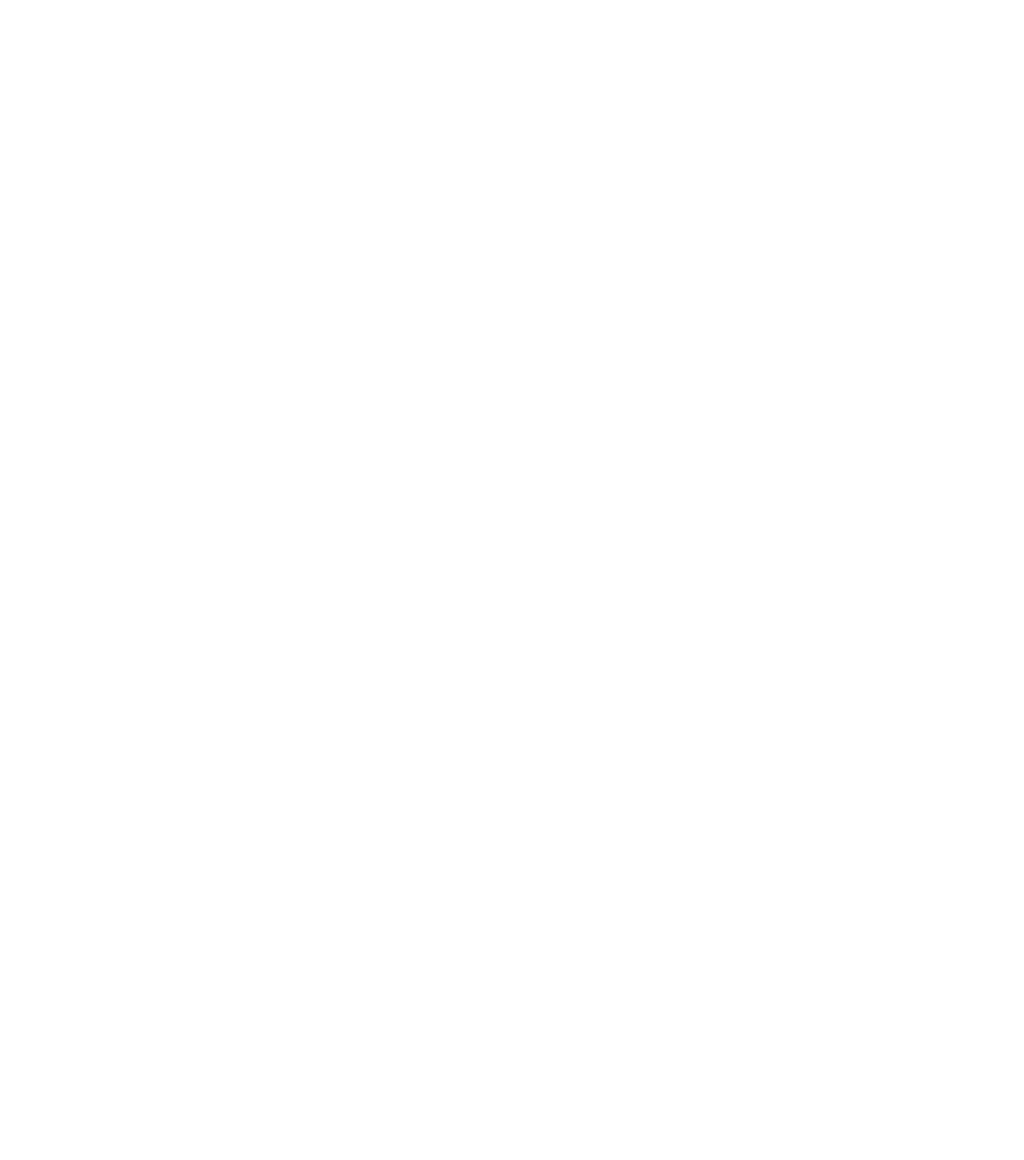
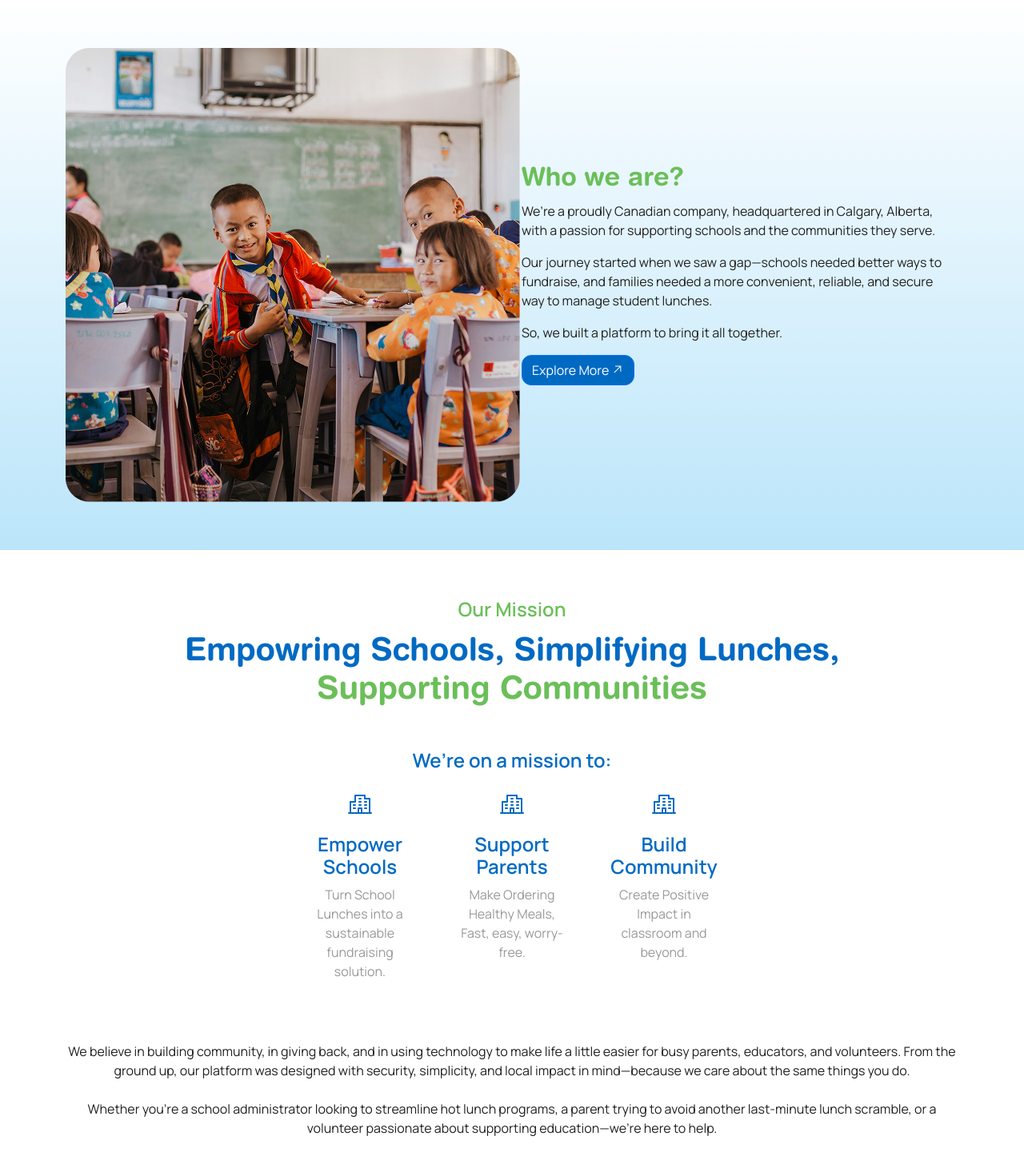
Before and after one commit to prasadlakhara/FeedSchoolReact, a React (Vite) app: page /aboutus in a window 1280 px wide. Before the commit this address had no page. Shown: the top 1451 px of the page at 80% size. Before the commit the page ends 800 px from the top, so only its background shows below. Built offline with nearby package versions, Linux system fonts and the light colour scheme.

Commit message:
Aboutus & PrivacyPolicy Setup

```diff
--- /dev/null
+++ b/src/component/Aboutus.jsx
@@ -0,0 +1,99 @@
+import AboutusHero from "../assets/img/about-us-img-hero.png";
+
+function Aboutus() {
+    return (
+        <>
+            <section id="aboutus-hero-section">
+                <div className="container">
+                    <div className="row">
+                        <div className="col-lg-6 col-md-6 col-sm-12">
+                            <div className="aboutus-hero-img">
+                                <img src={AboutusHero} alt="About Us" />
+                            </div>
+                        </div>
+                        <div className="col-lg-6 col-md-6 col-sm-12 d-flex align-items-center">
+                            <div className="aboutus-hero-text">
+                                <h2 className="text-secondary">Who we are?</h2>
+                                <div className="aboutus-description-wrapper">
+                                    <p>We’re a proudly Canadian company, headquartered in Calgary, Alberta, with a passion for supporting schools and the communities they serve. </p>
+                                    <p>Our journey started when we saw a gap—schools needed better ways to fundraise, and families needed a more convenient, reliable, and secure way to manage student lunches. </p>
+                                    <p>So, we built a platform to bring it all together.</p>
+                                </div>
+                                <div className="aboutus-bottom-content">
+                                    <button className="btn btn-primary">
+                                        Explore More <i className="ph ph-arrow-right"></i>
+                                    </button>
+                                </div>
+                            </div>
+                        </div>
+                    </div>
+                </div>
+            </section>
+            <section id="aboutus-mission-vision">
+                <div className="container">
+                <div className="section-title">
+            <h4 className="mb-3">Our Mission</h4>
+            <h1 className="text-primary">Empowring Schools, Simplifying Lunches,<br /><span className="text-secondary"> Supporting Communities</span> </h1>
+          </div>
+
+          <div className="mission-section">
+            <div className="mission-subtitle text-center">
+                <h4 className="text-primary text-center">We’re on a mission to:</h4>
+            </div>
+          </div>
+
+          <div className="mission-card-wrapper row justify-content-center">
+            <div className="col-2">
+                <div className="card border-0 text-center">
+                    <div className="card-body">
+                        <div className="mission-card-content">
+                            <div className="mission-card-icon mb-3">
+                            <i class="ph ph-building-apartment ph-lg text-primary"></i>
+                            </div>
+                            <h4 className="card-title text-primary">Empower Schools</h4>
+                            <p className="card-text text-dark-200">Turn School Lunches into a sustainable fundraising solution.</p>
+                        </div>
+                    </div>
+                </div>
+            </div>
+            <div className="col-2">
+                <div className="card border-0 text-center">
+                    <div className="card-body">
+                        <div className="mission-card-content">
+                            <div className="mission-card-icon mb-3">
+                            <i class="ph ph-building-apartment ph-lg text-primary"></i>
+                            </div>
+                            <h4 className="card-title text-primary">Support Parents</h4>
+                            <p className="card-text text-dark-200">Make Ordering Healthy Meals, Fast, easy, worry-free.</p>
+                        </div>
+                    </div>
+                </div>
+            </div>
+            <div className="col-2">
+                <div className="card border-0 text-center">
+                    <div className="card-body">
+                        <div className="mission-card-content">
+                            <div className="mission-card-icon mb-3">
+                            <i class="ph ph-building-apartment ph-lg text-primary"></i>
+                            </div>
+                            <h4 className="card-title text-primary">Build Community</h4>
+                            <p className="card-text text-dark-200">Create Positive Impact in classroom and beyond.</p>
+                        </div>
+                    </div>
+                </div>
+            </div>
+          </div>
+                </div>
+            </section>
+            <section id="aboutus-bottom-descriotion">
+                <div className="container-sm text-center">
+                    <p className="mb-4">We believe in building community, in giving back, and in using technology to make life a little easier for busy parents, educators, and volunteers. From the ground up, our platform was designed with security, simplicity, and local impact in mind—because we care about the same things you do.</p>
+                    <p className="mb-4">Whether you’re a school administrator looking to streamline hot lunch programs, a parent trying to avoid another last-minute lunch scramble, or a volunteer passionate about supporting education—we’re here to help.</p>
+                    <p className="mb-4">Thank you for being part of this journey. Together, we’re making a difference, one lunch at a time.</p>
+                </div>
+            </section>
+        </>
+    );
+}
+
+export default Aboutus;
--- /dev/null
+++ b/src/component/PrivacyPolicy.jsx
@@ -0,0 +1,55 @@
+import privacypolicyheroimg from '../assets/img/Privacy-Policy-Hero.svg';
+
+function PrivacyPolicy() {
+    return (
+        <>
+            <section id="privacy-policy-hero-wrapper">
+                <div className="container my-auto">
+                    <div className="row">
+                        <div className="col-xl-6">
+                            <div className="privacy-policy-hero-content">
+                                <h2 className="text-primary">
+                                    Privacy Policies Aren’t Just Formalities <br />
+                                    <span className="text-secondary">They’re Our Promise.</span>
+                                </h2>
+                                <p className="text-dark-200">
+                                    Your privacy matters to us. Our policy is designed to protect your personal data and give you peace of mind
+                                    while using our platform to manage lunch orders and school fundraising.
+                                    <br /><br />
+                                    We explain exactly what data we collect, how we use it, and how we keep it safe — with no complicated jargon.
+                                </p>
+                            </div>
+                            <div className="privacy-policy-btn-section mt-4">
+                                <button className="btn btn-primary">Contact us</button>
+                            </div>
+                        </div>
+                        <div className="col-xl-6 text-end">
+                            <div className="privacy-policy-hero-img">
+                                <img src={privacypolicyheroimg} alt="Privacy Policy Illustration" />
+                            </div>
+                        </div>
+                    </div>
+                </div>
+            </section>
+            <section id="privacy-policy-content-wrapper">
+                <div className="row">
+                    <div className="col-xl-12">
+                        <div className="privacy-policy-content-heading">
+                            <p className='text-primary'>Effective Date: 1 January 2025</p>
+                        </div>
+                    </div>
+                    <div className="col-xl-6">
+                        <p>Feed My School ("we," "our," or "us") is committed to protecting your privacy. This Privacy and Data Protection Policy outlines how we collect, use, disclose, and protect your personal information when you visit our website or use our platform to place lunch orders and participate in fundraising initiatives.
+                            <br /><br />
+                            By using our platform, you agree to the collection and use of information in accordance with this policy. If you do not agree with the terms of this policy, please do not use our services.
+                        </p>
+                    </div>
+                    <div className="col-xl-6"></div>
+                </div>
+            </section>
+
+        </>
+    );
+}
+
+export default PrivacyPolicy;
--- a/src/component/landingPageComponent/LandingPage.jsx
+++ b/src/component/landingPageComponent/LandingPage.jsx
@@ -7,7 +7,7 @@ import aboutusimg from '../../assets/img/about-us-img.png'
 import featureData from '@/constant/feartureCardsData.js'
 function LandingPage() {
   // State to manage the hero image
-  const [cards, setCards] = useState(featureData);
+  const [cards] = useState(featureData);
 
   useEffect(() => {
     initHeroAnimation('.hero-background-elements', '#feedschool-hero');
@@ -258,7 +258,7 @@ function LandingPage() {
                   <div className="feature-card-body card-body d-flex flex-column justify-content-between">
                     <div className="card-top-content">
                       <div className="card-icon">
-                        <i class={card.icon}></i>
+                        <i className={card.icon}></i>
                       </div>
                       <div className="card-title feature-card-title">
                         {card.title}
--- a/src/router/SiteRouter.jsx
+++ b/src/router/SiteRouter.jsx
@@ -4,8 +4,10 @@ import User from "@/component/landingPageComponent/User.jsx";
 import LandingPageLayout from "@/layout/LandingPageLayout.jsx";
 import ManagementSchoolLayout from "@/layout/ManagementSchoolLayout.jsx";
 import ParentLayout from "@/layout/ParentLayout.jsx";
+import Aboutus from "@/component/Aboutus";
 import RestaurantLayout from "@/layout/RestaurantLayout.jsx";
 import LandingPage from "../component/landingPageComponent/LandingPage";
+import PrivacyPolicy from "../component/PrivacyPolicy";
 function SiteRouter (){
     return(
 
@@ -15,6 +17,8 @@ function SiteRouter (){
                     <Route index element={<LandingPage />} />
 
                 </Route>
+                <Route path="aboutus"  element={<Aboutus />} />
+                <Route path="PrivacyPolicy"  element={<PrivacyPolicy />} />
                 <Route path="school"  element={<ManagementSchoolLayout />} />
                 <Route path="parent"  element={<ParentLayout />} />
                 <Route path="restaurant"  element={<RestaurantLayout />} />
--- a/src/scss/CommonStyle.scss
+++ b/src/scss/CommonStyle.scss
@@ -170,8 +170,24 @@
   }
 
 /* About Us Section */
-#about-us, #role-cards-wrapper, #feature-card-wrapper {
+#about-us, #role-cards-wrapper, #feature-card-wrapper, #aboutus-mission-vision, #aboutus-bottom-descriotion {
   margin: 3.75rem 0;
+}
+
+#aboutus-hero-section{
+  background: linear-gradient(180deg, #ffffff, #BBE5FA);
+  padding: 3.75rem 0;
+}
+#privacy-policy-hero-wrapper{
+  display: flex;
+  padding: 3.75rem 0;
+  align-items: center;
+  background: linear-gradient(135deg, rgba(187, 229, 250, 0.6), #ffffff);
+}
+.privacy-policy-content-heading{
+  p{
+    font-size: 1.25rem !important;
+  }
 }
   #about-us-wrapper {
     .section-body {
```
Also changed, not shown: src/assets/img/Privacy-Policy-Hero.svg (added), src/assets/img/about-us-img-hero.png (added), src/component/CancellationandRefund.jsx (added), src/component/TermsandConditions.jsx (added).
